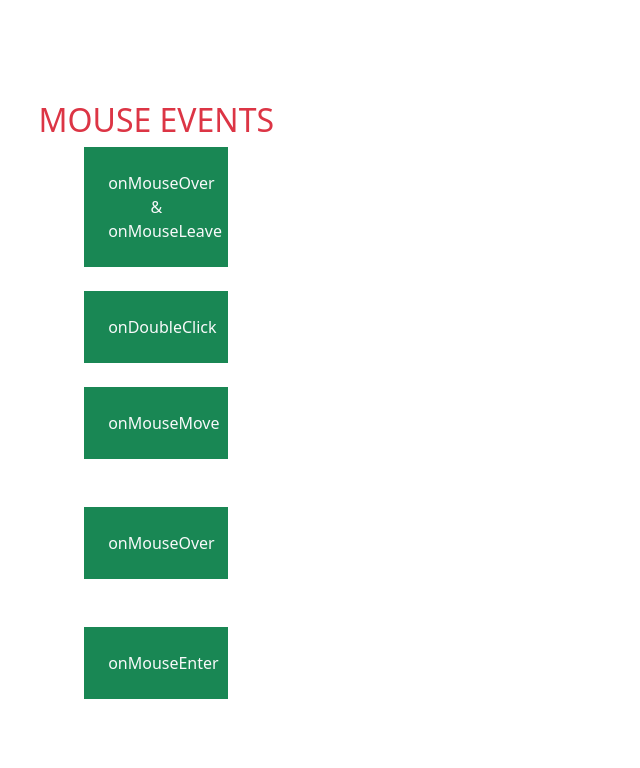
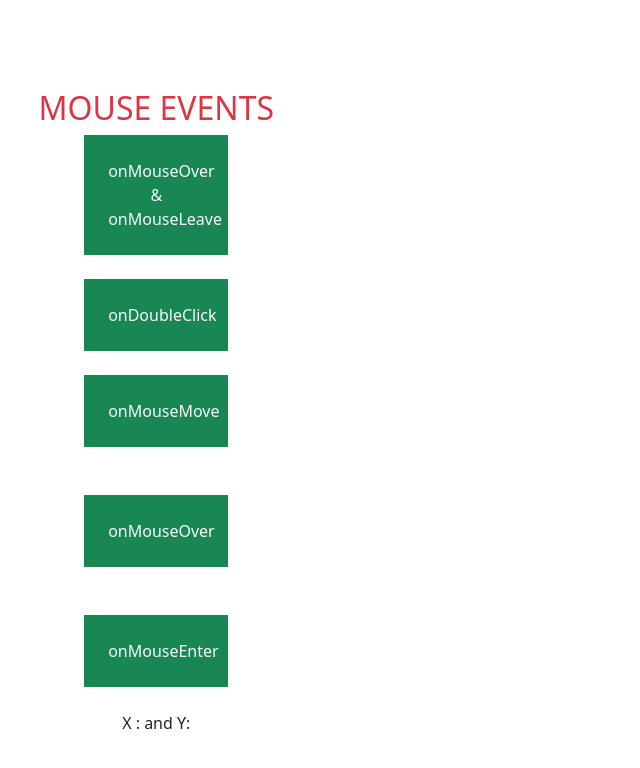
Before and after one commit to ImrenR/FrontEnd-Notebook, a React (Vite) app in the folder forms-mouse-events/: page / in a window 1280 px wide. Shown: the top 768 px of the page, without its empty margins (0-640 px from the left). Built offline with nearby package versions, Linux system fonts and the light colour scheme.

Commit message:
mouse event

```diff
--- a/forms-mouse-events/src/components/MouseEvents.jsx
+++ b/forms-mouse-events/src/components/MouseEvents.jsx
@@ -14,27 +14,32 @@ import { useState } from "react";
 
 const MouseEvents = () => {
   const [visible, setVisible] = useState(false);
+const [coordX, setCoordX] = useState("");
+const [coordY, setCoordY] = useState("");
+
+
+  const handleDoubleClick = (e) => e.target.classList.toggle("bg-danger");
 
 
 
 
-  const handleDoubleClick =(e)=> e.target.classList.toggle("bg-danger");
   return (
     <div className="container text-center d-flex flex-column align-items-center mt-4">
       <h2 className="text-danger">MOUSE EVENTS</h2>
       <div
         onMouseOver={() => setVisible(true)}
-        onMouseLeave={()=> setVisible(false)}
+        onMouseLeave={() => setVisible(false)}
         id="todo-1"
         className="bg-success text-light w-50 p-4"
       >
         onMouseOver & onMouseLeave
       </div>
-     { visible && <p className="text-danger">Mouse uzerimde</p>}
+      {visible && <p className="text-danger">Mouse uzerimde</p>}
       <div
-      onDoubleClick={handleDoubleClick}
-      id="todo-2"
-      className="bg-success text-light w-50 p-4 mt-4">
+        onDoubleClick={handleDoubleClick}
+        id="todo-2"
+        className="bg-success text-light w-50 p-4 mt-4"
+      >
         onDoubleClick
       </div>
       <div id="todo-3" className="bg-success text-light w-50 p-4 my-4">
@@ -46,6 +51,7 @@ const MouseEvents = () => {
       <div id="todo-5" className="bg-success text-light w-50 p-4 my-4">
         <span>onMouseEnter</span>
       </div>
+      X : {coordX} and Y: {coordY}
     </div>
   );
 };
```
